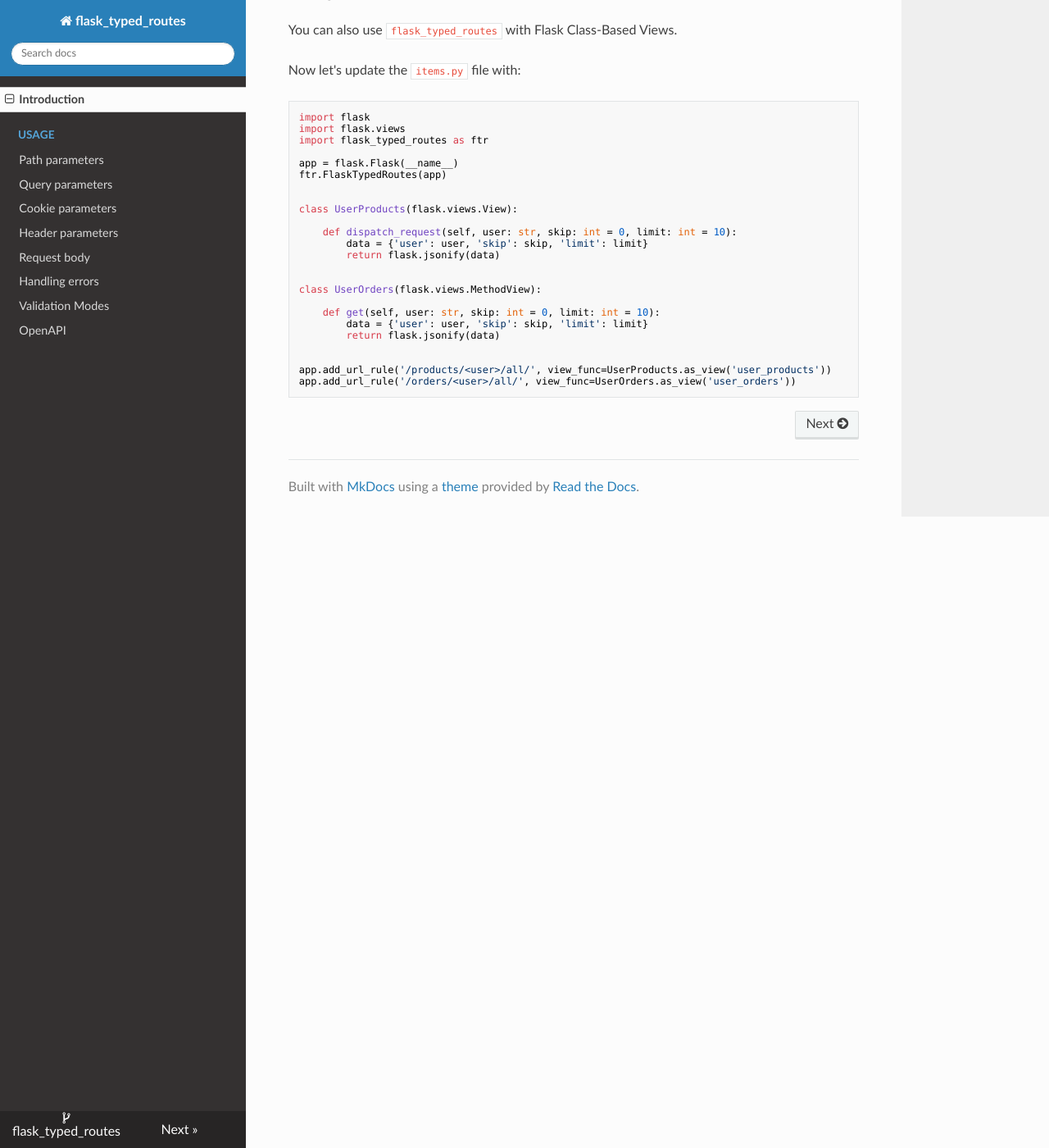
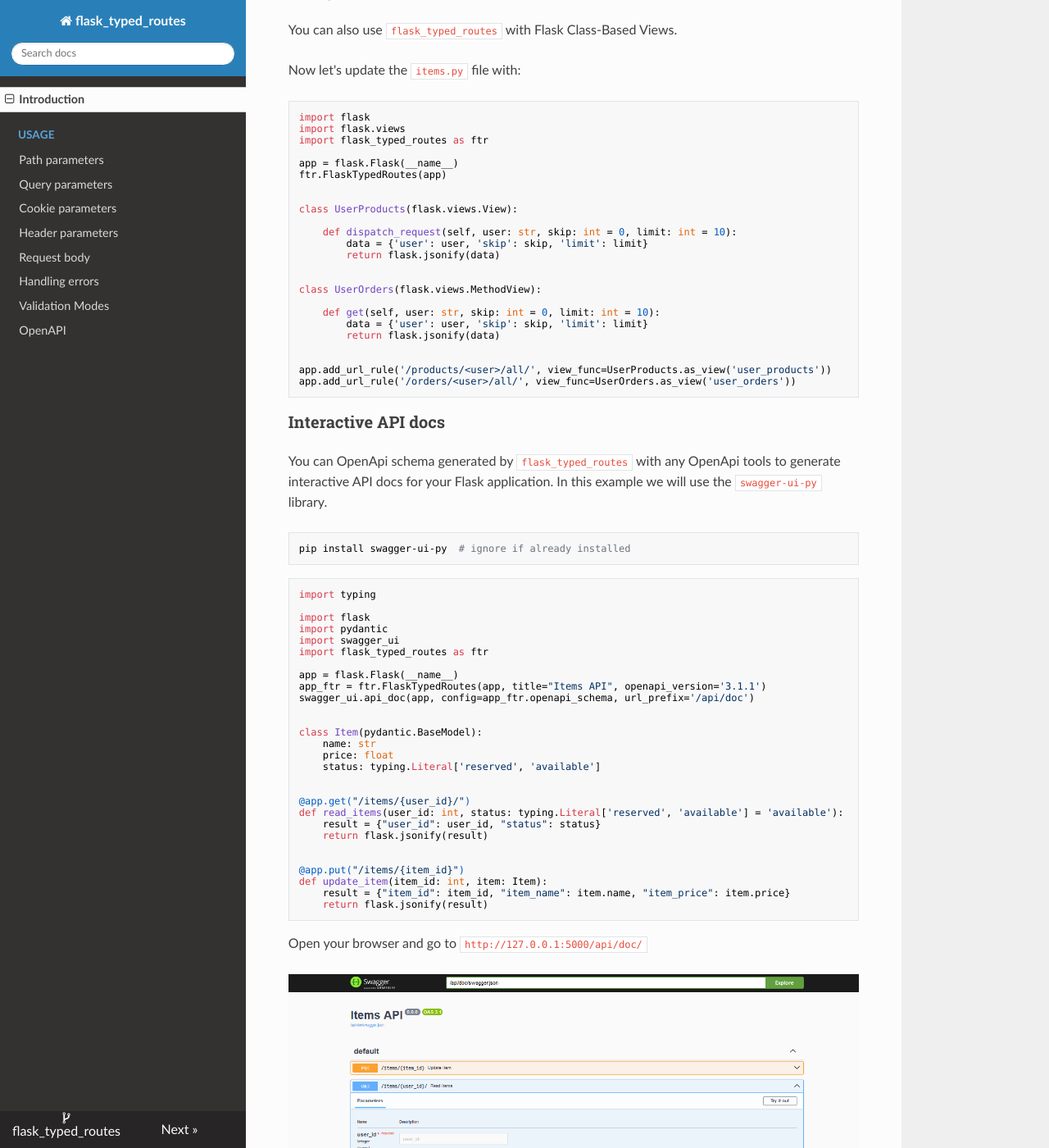
Before and after one commit to rmoralespp/flask_typed_routes, an MkDocs documentation site: the page built from docs/index.md, in a window 1280 px wide and 1400 px high, scrolled down 3226 px. Shown: the whole window at 82% size. Built offline with MkDocs 1.6.1, drawn with Linux system fonts in a browser that asks for light colours; nearby versions of some CDN libraries; some of the changed text lies outside the part shown.

Commit message:
Improve OpenApi

````diff
--- a/docs/index.md
+++ b/docs/index.md
@@ -15,7 +15,7 @@ standard Python type hints.
 - ⚠️ **Error Handling:** Clear and automatic responses for validation failures.
 - ✨ **Autocomplete:** Editor integration with comprehensive suggestions.
 - ⚙️ **Validation Modes:** Supports automatic validation for all routes and manual validation for specific routes using decorators.
-- 📖 **OpenAPI Support:** Automatically generates a comprehensive OpenAPI schema, ensuring clear documentation and seamless integration with API tools.
+- 📖 **OpenAPI Support:** Automatically generates an OpenAPI schema, ensuring clear documentation and seamless integration with OpenAPI tools.
 
 ## Requirements
 
@@ -189,3 +189,47 @@ class UserOrders(flask.views.MethodView):
 app.add_url_rule('/products/<user>/all/', view_func=UserProducts.as_view('user_products'))
 app.add_url_rule('/orders/<user>/all/', view_func=UserOrders.as_view('user_orders'))
 ```
+
+### Interactive API docs
+
+You can OpenApi schema generated by `flask_typed_routes` with any OpenApi tools to
+generate interactive API docs for your Flask application. In this example we will use the `swagger-ui-py` library.
+
+```bash
+pip install swagger-ui-py  # ignore if already installed
+```
+
+```python
+import typing
+
+import flask
+import pydantic
+import swagger_ui
+import flask_typed_routes as ftr
+
+app = flask.Flask(__name__)
+app_ftr = ftr.FlaskTypedRoutes(app, title="Items API", openapi_version='3.1.1')
+swagger_ui.api_doc(app, config=app_ftr.openapi_schema, url_prefix='/api/doc')
+
+
+class Item(pydantic.BaseModel):
+    name: str
+    price: float
+    status: typing.Literal['reserved', 'available']
+
+
+@app.get("/items/{user_id}/")
+def read_items(user_id: int, status: typing.Literal['reserved', 'available'] = 'available'):
+    result = {"user_id": user_id, "status": status}
+    return flask.jsonify(result)
+
+
+@app.put("/items/{item_id}")
+def update_item(item_id: int, item: Item):
+    result = {"item_id": item_id, "item_name": item.name, "item_price": item.price}
+    return flask.jsonify(result)
+```
+
+Open your browser and go to `http://127.0.0.1:5000/api/doc/`
+
+![OpenApi Example](./openapi_example0.png)
--- a/docs/openapi.md
+++ b/docs/openapi.md
@@ -1,34 +1,33 @@
 # OpenApi
 
-This library automatically generates an OpenApi schema based on the type annotations defined in the application's
-endpoints. This schema can be used both to document the API and to validate incoming requests with any library
-compatible with OpenApi.
+This library automatically generates an OpenAPI schema based on the type annotations defined in the application's
+endpoints.
 
 In the examples, we will use the `swagger-ui-py` library to visualize the documentation generated by
 `flask_typed_routes`.
 
-The schema is fully customizable to meet the specific needs of the application.
+The generated schema is fully customizable to meet the specific needs of your application.
 
-Additionally, the library provides the `typed_route` decorator, which allows parameterizing the various fields
-supported by OpenApi to describe an operation. More details on its usage can be found in the corresponding sections of
-this documentation.
+Additionally, the library offers the `typed_route` decorator, which enables fine-grained control over the various fields
+supported by OpenAPI to describe an operation. Detailed instructions on its usage can be found in the relevant sections
+of this documentation.
+Furthermore, the `FlaskTypedRoutes` class accepts keyword arguments (kwargs) corresponding to different OpenAPI
+configuration fields. These can be used to fully customize the application's schema and tailor it to specific
+requirements.
 
 !!! note
     Can be accessed through the `openapi_schema` attribute of the `FlaskTypedRoutes` instance.
 
-
 ## Basic Usage
 
 !!! tip
-    Ensure that the `swagger-ui-py` library is installed to visualize the OpenApi schema.
+Ensure that the `swagger-ui-py` library is installed to visualize the OpenApi schema.
 
 ```bash
 pip install swagger-ui-py  # ignore if already installed
 ```
 
 ```python
-import typing as t
-
 import flask.views
 import pydantic
 import swagger_ui
@@ -47,15 +46,14 @@ class Item(pydantic.BaseModel):
     tax: float = None
 
 
-class Params(pydantic.BaseModel):
-    skip: int = 0
-    limit: int = pydantic.Field(le=100, default=10)
-    status: str = pydantic.Field(description='status of the item', deprecated=True, default='active')
+@app.get('/items/')
+def get_items(skip: int = 0, limit: int = 100):
+    return flask.jsonify({'skip': skip, 'limit': limit})
 
 
-@app.get('/items/')
-def get_items(params: t.Annotated[Params, ftr.Query()]):
-    return flask.jsonify(params.model_dump())
+@app.get('/items/<item_id>/')
+def get_item(item_id: int):
+    return flask.jsonify({'item_id': item_id})
 
 
 @app.post('/items/')
````
Also changed, not shown: other parts of docs/openapi.md (+1 -12 lines), README.md (+45 -1 lines), docs/openapi_example0.png (added), docs/openapi_example1.png, docs/openapi_example2.png, 3 other files.
